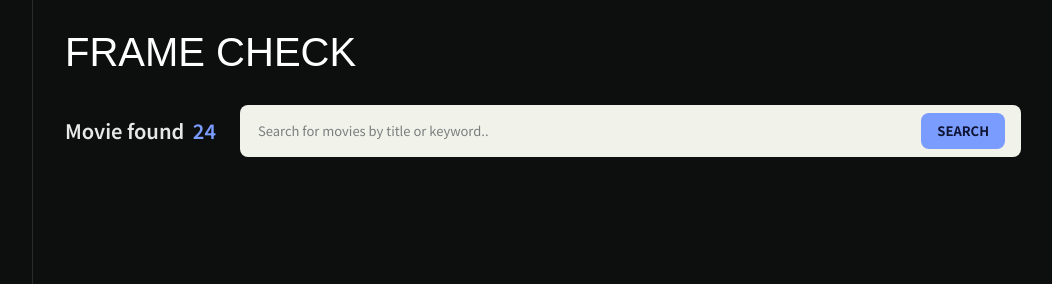
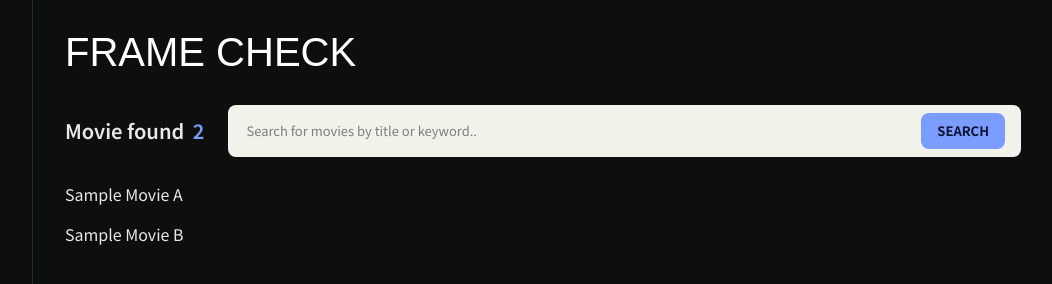
Before and after one commit to peacock2005/team-project-homepage, a plain HTML site: page index.html in a window 1280 px wide. Shown: the top 284 px of the page, without its empty margins (227-1279 px from the left). Drawn offline with Linux system fonts and the light colour scheme; a web font is replaced by a local one.

Commit message:
feat: add movie search with mock data

```diff
--- a/index.html
+++ b/index.html
@@ -55,5 +55,7 @@
         </main>
       </div>
     </div>
+
+    <script type="module" src="src/js/app.js"></script>
   </body>
 </html>
--- a/src/data/mockData.json
+++ b/src/data/mockData.json
@@ -0,0 +1,18 @@
+[
+  {
+    "id": 1,
+    "title": "Sample Movie A",
+    "overview": "A sample movie used for testing Framecheck.",
+    "posterPath": "",
+    "releaseDate": "2024-01-01",
+    "genres": ["Drama"]
+  },
+  {
+    "id": 2,
+    "title": "Sample Movie B",
+    "overview": "Another sample movie used for testing Framecheck.",
+    "posterPath": "",
+    "releaseDate": "2025-01-01",
+    "genres": ["Adventure"]
+  }
+]
--- a/src/js/api.js
+++ b/src/js/api.js
@@ -1,2 +1,10 @@
-// API integration for Framecheck.
-// TMDB and trigger-data API functions will be implemented in Week 2.
+// Loads sample movie data until the movie API is connected.
+export async function getMovies() {
+    const response = await fetch("./src/data/mockData.json");
+
+    if (!response.ok) {
+        throw new Error("Failed to load movie data.");
+    }
+
+    return await response.json();
+}
--- a/src/js/app.js
+++ b/src/js/app.js
@@ -1,3 +1,61 @@
-// Main JavaScript entry point for Framecheck.
+import { getMovies } from "./api.js";
 
-console.log("Framecheck JavaScript loaded");
+async function startApp() {
+    const searchInput = document.querySelector("#search-input");
+    const searchButton = document.querySelector("#search-button");
+    const movieGrid = document.querySelector("#movie-grid");
+    const movieCount = document.querySelector(".search-row__number");
+
+    try {
+        const movies = await getMovies();
+        console.log("Movies loaded:", movies);
+
+        function showMovies(movieList) {
+            // Clear the previous search results.
+            movieGrid.replaceChildren();
+
+            // Show the number of movies currently displayed.
+            movieCount.textContent = movieList.length;
+
+            if (movieList.length === 0) {
+                movieGrid.textContent = "No movies found.";
+                return;
+            }
+
+            movieList.forEach((movie) => {
+                const title = document.createElement("p");
+                title.textContent = movie.title;
+                movieGrid.appendChild(title);
+            });
+        }
+
+        function searchMovies() {
+            const query = searchInput.value.trim().toLowerCase();
+
+            const results = movies.filter((movie) =>
+                movie.title.toLowerCase().includes(query)
+            );
+
+            showMovies(results);
+        }
+
+        // Search when the button is clicked.
+        searchButton.addEventListener("click", searchMovies);
+
+        // Search when Enter is pressed in the search input.
+        searchInput.addEventListener("keydown", (event) => {
+            if (event.key === "Enter") {
+                searchMovies();
+            }
+        });
+
+        // Show all movies when the page first loads.
+        showMovies(movies);
+    } catch (error) {
+        console.error("Could not load movies:", error);
+        movieCount.textContent = "0";
+        movieGrid.textContent = "Could not load movies. Please try again.";
+    }
+}
+
+startApp();
```
